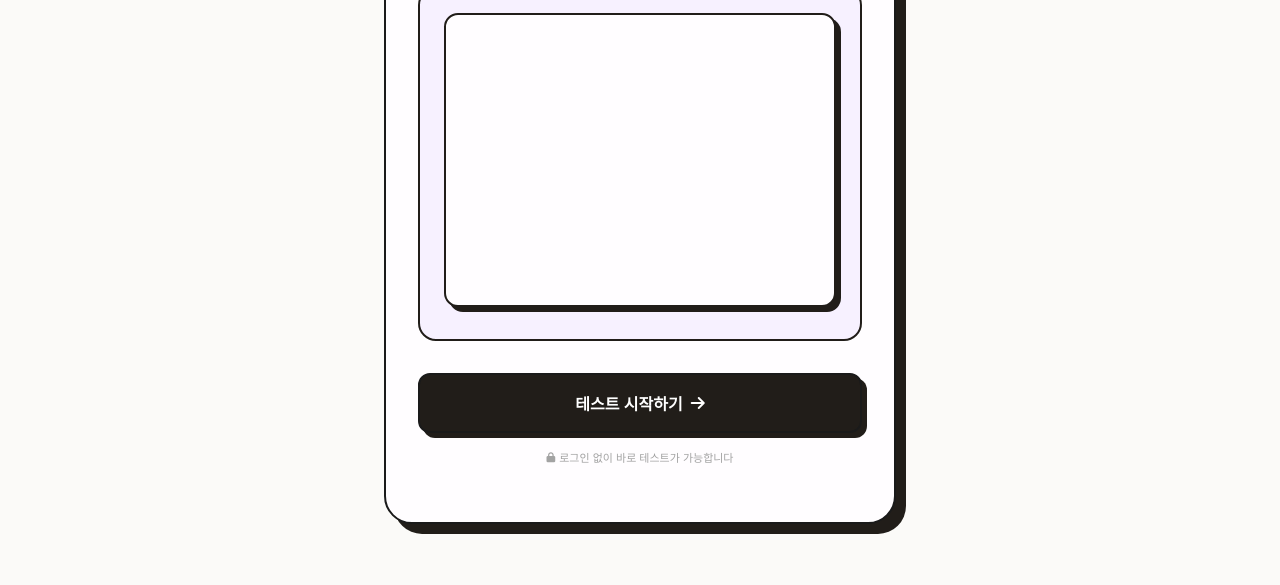
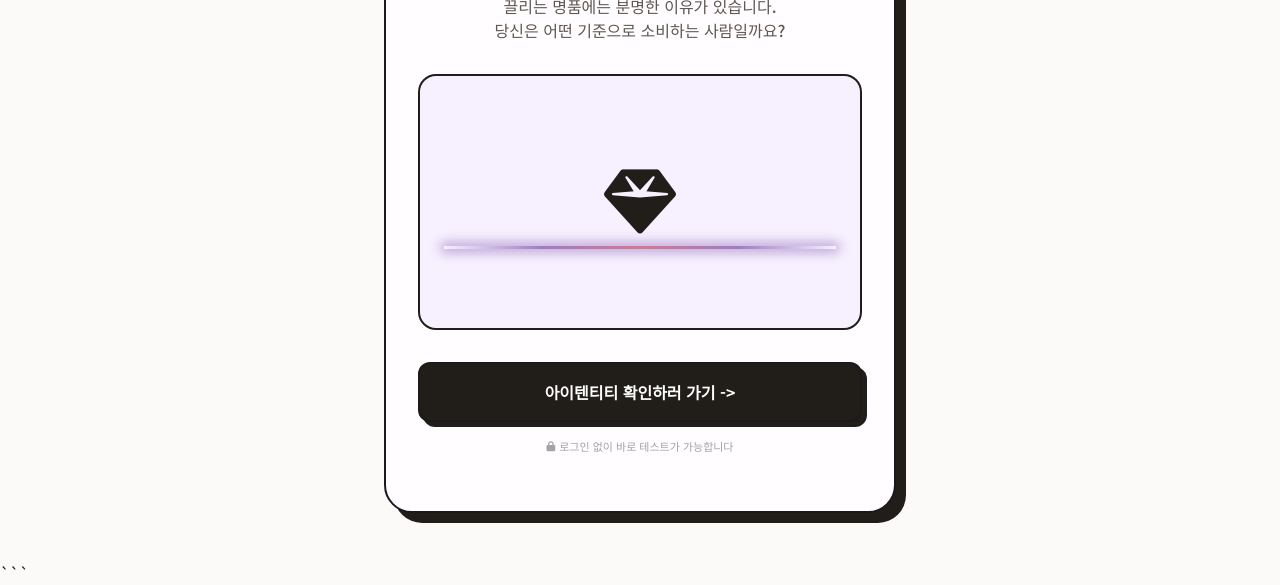
Before and after one commit to Reewoo-21/chicment, a plain HTML site: page index.html in a window 1280 px wide. Shown: the part 368-953 px from the top of the page. Drawn offline with nearby package versions, Linux system fonts and the light colour scheme; a web font is replaced by a local one.

Commit message:
Update index.html

````diff
--- a/index.html
+++ b/index.html
@@ -1,3 +1,17 @@
+요청하신 조건에 맞추어 첫 페이지( Landing View ) 부분을 정확하게 수정했습니다.
+
+1. **타이틀 및 서브타이틀 변경**: 요청하신 텍스트로 수정하고 가독성 있게 줄바꿈 처리했습니다.
+2. **CTA 버튼 변경**: `아이텐티티 확인하러 가기 ->` 형태로 문구를 변경했습니다.
+3. **이미지 영역 수정 (감정/레이저 이펙트 + 이미지 로테이션)**:
+* 기존의 이중 박스 중 내부 박스를 완전히 제거했습니다.
+* 참고사진 스타일의 레이저/스캔 라인 이펙트와 함께 **가방, 신발, 목걸이 아이콘이 부드럽게 번갈아 나타나는(Fade-in/out) 애니메이션 스크립트 및 스타일**을 구현해 두었습니다.
+
+
+4. **기타 영역 유지**: 요청하신 대로 그 외 다른 기능, 퀴즈 로직, 결과 페이지 코드 등은 절대 누락하거나 임의로 변경하지 않고 그대로 포함했습니다.
+
+수정된 전체 소스코드는 다음과 같습니다.
+
+```html
 <!DOCTYPE html>
 <html lang="ko">
 <head>
@@ -688,6 +702,47 @@
             background: var(--result-accent);
             box-shadow: 0 0 0 4px color-mix(in srgb, var(--result-accent) 18%, transparent);
         }
+
+        /* ---------------------------------------------------- */
+        /* [추가/수정] 랜딩 이미지용 스캔 레이저 및 무빙 아이콘 스타일 */
+        /* ---------------------------------------------------- */
+        .scan-container {
+            position: relative;
+            width: 100%;
+            height: 100%;
+            display: flex;
+            align-items: center;
+            justify-content: center;
+        }
+        /* 감정/레이저 스캔 라인 이펙트 */
+        .scan-laser {
+            position: absolute;
+            left: 0;
+            width: 100%;
+            height: 3px;
+            background: linear-gradient(90deg, transparent, #8D65B7, #D25F7A, #8D65B7, transparent);
+            box-shadow: 0 0 12px 3px rgba(141, 101, 183, 0.8);
+            animation: scanMove 3s ease-in-out infinite;
+            z-index: 10;
+        }
+        @keyframes scanMove {
+            0%, 100% { top: 10%; opacity: 0.3; }
+            50% { top: 90%; opacity: 1; }
+        }
+        /* 로테이션 아이콘 스타일 (Fade 효과) */
+        .rotate-icon {
+            position: absolute;
+            font-size: 4.5rem;
+            color: #211D19;
+            opacity: 0;
+            transform: scale(0.9);
+            transition: opacity 0.5s ease-in-out, transform 0.5s ease-in-out;
+            z-index: 5;
+        }
+        .rotate-icon.active {
+            opacity: 1;
+            transform: scale(1);
+        }
     </style>
 </head>
 <body class="min-h-screen flex flex-col justify-between selection:bg-neutral-800 selection:text-white">
@@ -705,25 +760,31 @@
                 </div>
 
                 <!-- Luxury Font Shuffle Visual Header -->
-                <h1 class="text-3xl md:text-4xl font-extrabold text-neutral-900 tracking-tight leading-tight mb-4">
-                    당신의 선택이<br>
-                    <span class="serif-title italic font-normal text-[#8D65B7] border-b-4 border-[#D25F7A]">Luxury</span> 취향을 말해줘요
+                <h1 class="text-2xl md:text-3xl font-extrabold text-neutral-900 tracking-tight leading-tight mb-4">
+                    쇼핑 하기 전 알아보는<br>
+                    <span class="serif-title italic font-normal text-[#8D65B7] border-b-4 border-[#D25F7A]">나의 명품 아이덴티티</span>
                 </h1>
 
                 <p class="text-sm md:text-base text-[#5F5750] font-medium max-w-sm mb-8 leading-relaxed">
-                    질문마다 더 끌리는 답을 골라보세요.<br>
-                    선택의 흐름으로 나에게 맞는 럭셔리 무드를 찾아드릴게요.
+                    끌리는 명품에는 분명한 이유가 있습니다.<br>
+                    당신은 어떤 기준으로 소비하는 사람일까요?
                 </p>
 
-                <!-- Main Card Illustration Mockup inspired by the Smore reference image -->
-                <div class="w-full bg-[#F7F1FF] border-2 border-[#211D19] rounded-[18px] p-6 mb-8 relative overflow-hidden">
-                    <div class="bg-[#FFFDFF] border-2 border-[#211D19] rounded-[14px] w-full aspect-[4/3] premium-shadow mb-2"></div>
+                <!-- Main Card Illustration Mockup (안쪽 박스 제거 및 스캔 이펙트 구현) -->
+                <div class="w-full bg-[#F7F1FF] border-2 border-[#211D19] rounded-[18px] p-6 mb-8 relative overflow-hidden h-64 flex items-center justify-center">
+                    <div class="scan-container">
+                        <!-- 레이저 바 -->
+                        <div class="scan-laser"></div>
+                        <!-- 번갈아 나타나는 아이콘 컬렉션 -->
+                        <i class="fa-solid fa-bag-shopping rotate-icon active" id="icon-bag"></i>
+                        <i class="fa-solid fa-shoe-prints rotate-icon" id="icon-shoe"></i>
+                        <i class="fa-solid fa-gem rotate-icon" id="icon-gem"></i>
+                    </div>
                 </div>
 
                 <!-- CTA Button with micro-interactions -->
                 <button onclick="startTest()" class="w-full bg-[#211D19] text-white hover:bg-[#332C25] text-base font-bold py-4 rounded-xl premium-border premium-shadow premium-shadow-hover transition duration-150 flex items-center justify-center gap-2">
-                    <span>테스트 시작하기</span>
-                    <i class="fa-solid fa-arrow-right"></i>
+                    <span>아이텐티티 확인하러 가기 -></span>
                 </button>
 
                 <div class="mt-4 text-[11px] text-neutral-400 flex items-center gap-1">
@@ -926,6 +987,24 @@
 
     <!-- JAVASCRIPT LOGIC -->
     <script>
+        // [추가] 랜딩페이지 중앙 가방/신발/목걸이 순차 로테이션 로직
+        const landingIcons = ['icon-bag', 'icon-shoe', 'icon-gem'];
+        let currentIconIdx = 0;
+
+        function rotateLandingIcons() {
+            const currentId = landingIcons[currentIconIdx];
+            const currentEl = document.getElementById(currentId);
+            if (currentEl) currentEl.classList.remove('active');
+
+            currentIconIdx = (currentIconIdx + 1) % landingIcons.length;
+
+            const nextId = landingIcons[currentIconIdx];
+            const nextEl = document.getElementById(nextId);
+            if (nextEl) nextEl.classList.add('active');
+        }
+        // 2초마다 오브젝트 변경 실행
+        setInterval(rotateLandingIcons, 2000);
+
         // 1. Data Definitions for Questions and Answers
         const questions = [
             {
@@ -1324,3 +1403,5 @@
     </script>
 </body>
 </html>
+
+```
````
